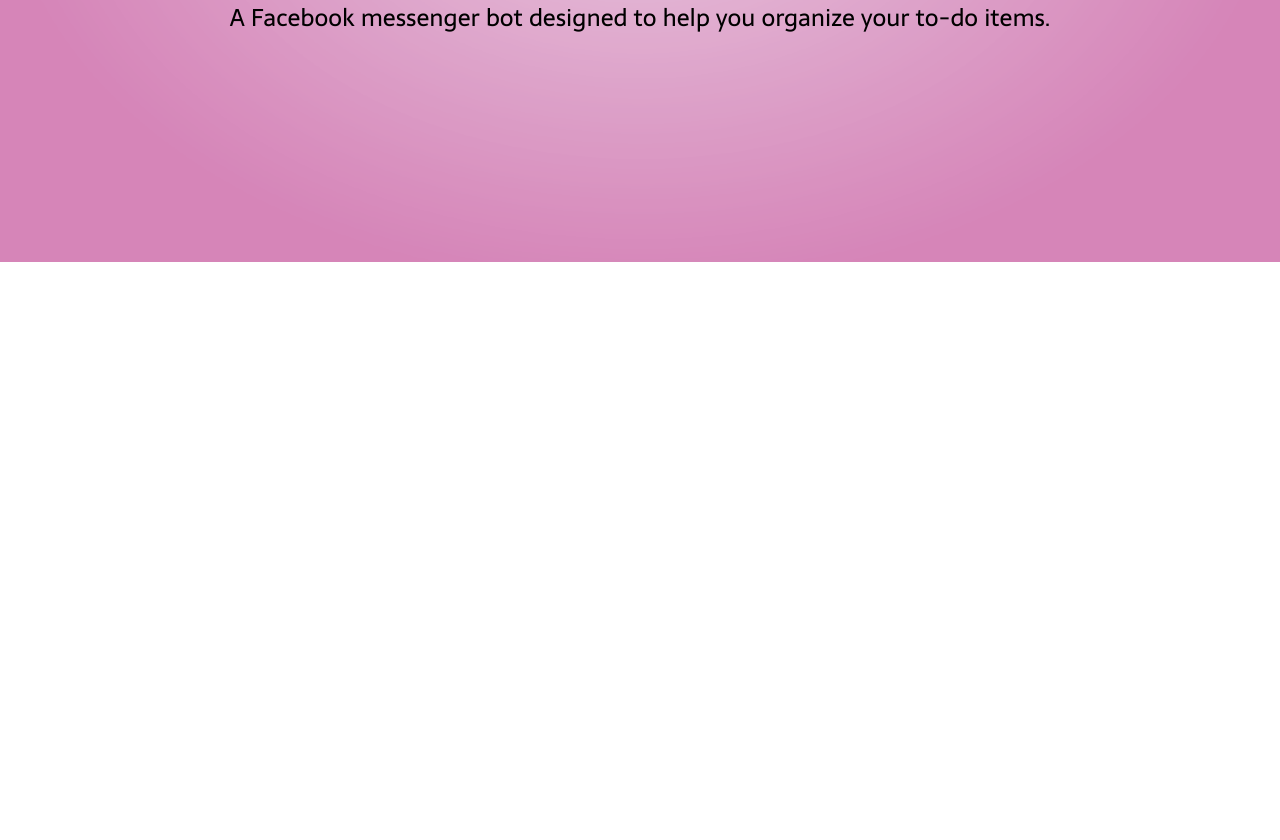
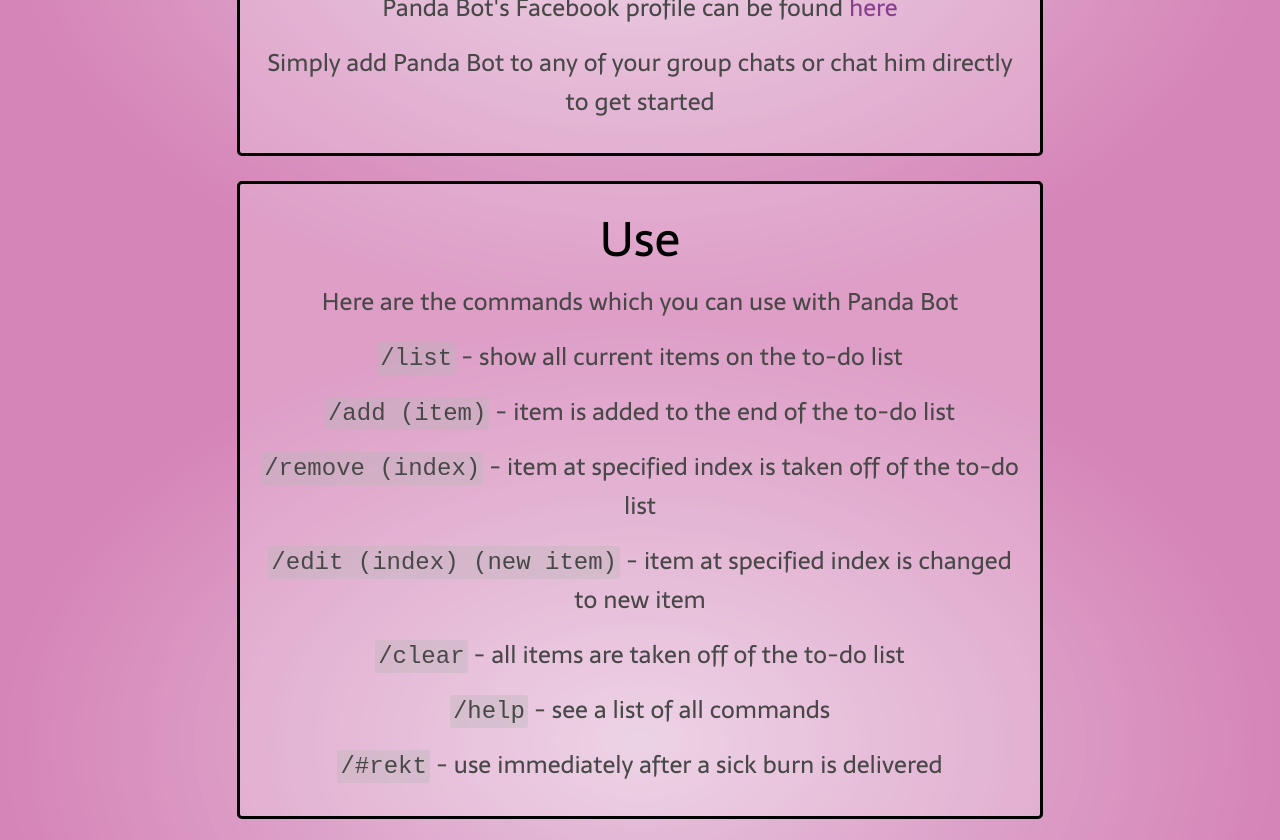
Before and after one commit to trev4ev/PandaBot, a website: page index.html in a window 1280 px wide. Shown: the part 538-1378 px from the top of the page. Before the commit the page ends 800 px from the top, so only its background shows below. Drawn offline with Linux system fonts and the light colour scheme.

Commit message:
add style

```diff
--- a/index.html
+++ b/index.html
@@ -6,7 +6,25 @@
         <link href='https://fonts.googleapis.com/css?family=Sarala:400,700' rel='stylesheet' type='text/css'>
     </head>
     <body>
-        <h1>Panda</h1>
-        <h2>A Facebook messenger bot designed to help you organize your to-do items.</h2>
+        <div id = section>
+            <h1>Panda</h1>
+            <h2>A Facebook messenger bot designed to help you organize your to-do items.</h2>
+        </div>
+        <div class = "sidebox">
+            <h3>Setup</h3>
+            <h4>Panda Bot's Facebook profile can be found <a href = "https://www.facebook.com/profile.php?id=100011866687957&fref=ts" target = "_blank">here</a></h4>
+            <h4>Simply add Panda Bot to any of your group chats or chat him directly to get started</h4>
+        </div>
+        <div class = "sidebox">
+            <h3>Use</h3>
+            <h4>Here are the commands which you can use with Panda Bot</h4>
+            <h4><span id = "code">/list</span> - show all current items on the to-do list</h4>
+            <h4><span id = "code">/add (item)</span> - item is added to the end of the to-do list</h4>
+            <h4><span id = "code">/remove (index)</span> - item at specified index is taken off of the to-do list</h4>
+            <h4><span id = "code">/edit (index) (new item)</span> - item at specified index is changed to new item</h4>
+            <h4><span id = "code">/clear</span> - all items are taken off of the to-do list</h4>
+            <h4><span id = "code">/help</span> - see a list of all commands</h4>
+            <h4><span id = "code">/#rekt</span> - use immediately after a sick burn is delivered</h4>
+        </div>
     </body>
 </html>
--- a/main.css
+++ b/main.css
@@ -13,10 +13,61 @@
     font-size: 20vh;
     font-family: 'Sarala', sans-serif;
     font-weight: 700;
-    margin-top: 20vh;
+    margin: 0;
+    margin-top: 5vh;
 }
 
 h2 {
     font-family: 'Sarala', sans-serif;
     font-weight: 400;
+    color: rgb(72, 72, 72);
+    margin: 0;
+    margin-bottom: 8vh;
 }
+
+h3 {
+    font-size: 6vh;
+    font-family: 'Sarala', sans-serif;
+    font-weight: 400;
+    margin: 0;
+    margin-bottom: 0.5vh;
+}
+
+h4 {
+    font-family: 'Sarala', sans-serif;
+    font-weight: 400;
+    color: rgb(72, 72, 72);
+    font-size: 3vh;
+    margin: 0;
+    margin-bottom: 2vh;
+}
+
+#code {
+    font-family: monospace;
+    background-color: rgba(181, 181, 181, 0.37);
+    border-radius: 3px;
+    padding: 3px;
+}
+
+a {
+    text-decoration: none;
+    color: rgb(135, 63, 142);
+}
+
+a:hover {
+    color: rgb(255, 255, 255);
+}
+
+#section {
+    margin: auto;
+}
+
+.sidebox {
+    margin: 1vw;
+    width: 60vw;
+    display: inline-block;
+    border: solid 3px black;
+    border-radius: 5px;
+    background-color: rgba(255, 255, 255, 0.2);
+    padding: 2vh;
+}
```
